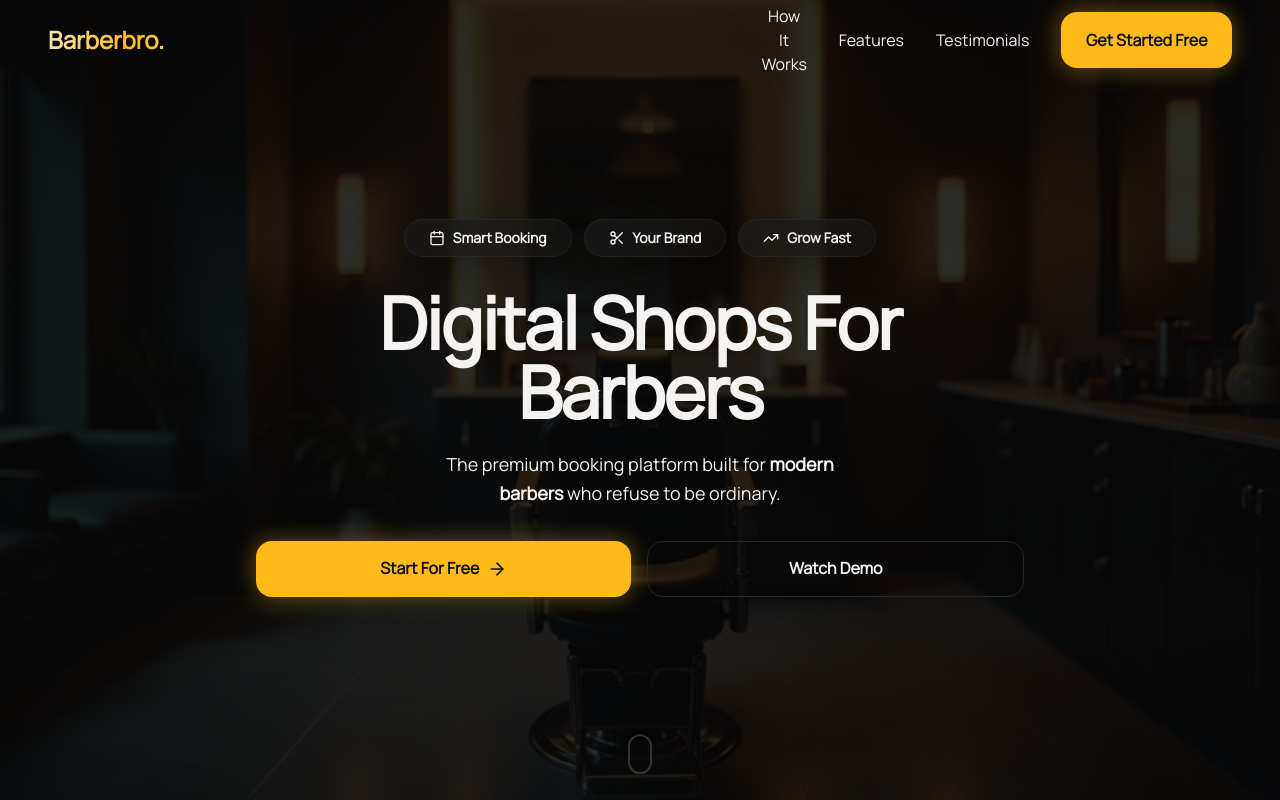
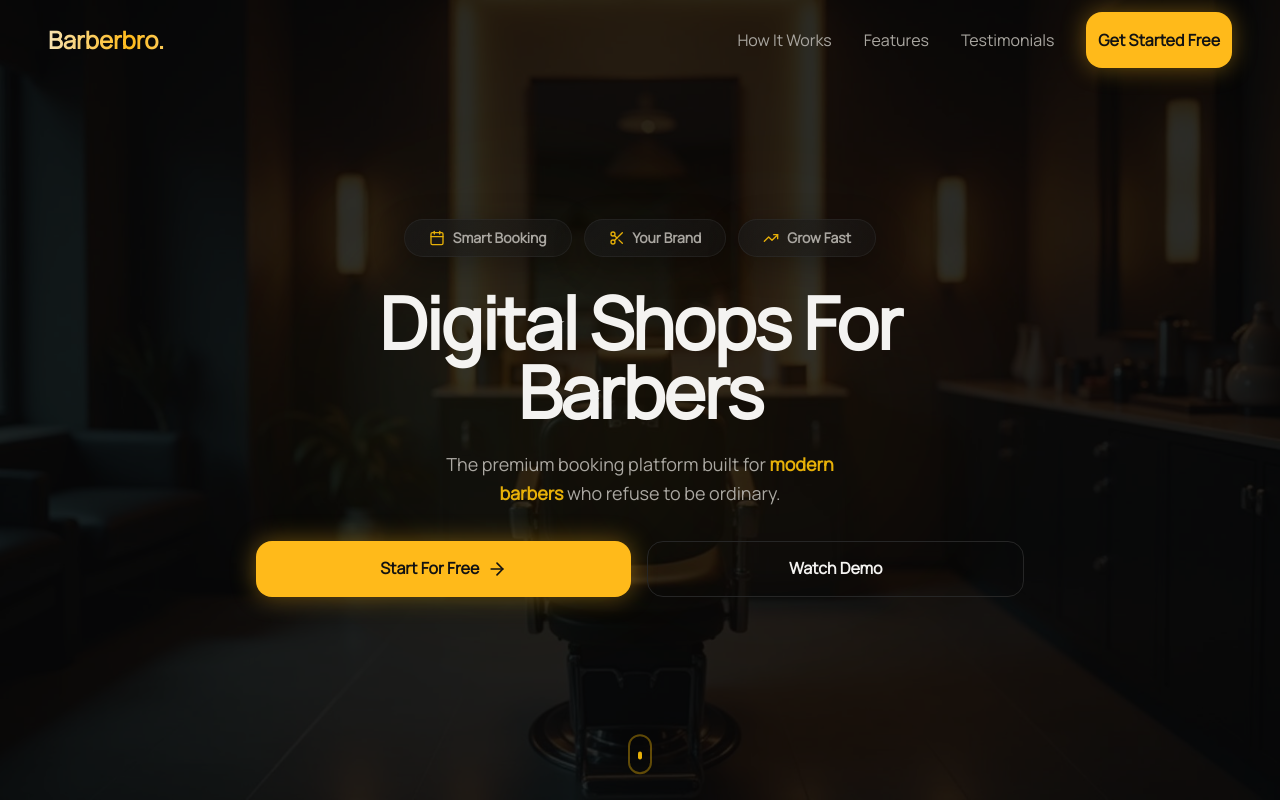
Before and after one commit to chetansharma0706/barbershot, a Next.js app: page / in a window 1280 px wide. Shown: the top 800 px of the page. Built offline with nearby package versions, Linux system fonts and the light colour scheme.

Commit message:
added styling

```diff
--- a/app/globals.css
+++ b/app/globals.css
@@ -56,6 +56,51 @@
 
     --transition-smooth: all 0.4s cubic-bezier(0.4, 0, 0.2, 1);
   }
+
+
+  @theme {
+  /* Base colors */
+  --color-background: hsl(var(--background));
+  --color-foreground: hsl(var(--foreground));
+
+  --color-card: hsl(var(--card));
+  --color-card-foreground: hsl(var(--card-foreground));
+
+  --color-popover: hsl(var(--popover));
+  --color-popover-foreground: hsl(var(--popover-foreground));
+
+  --color-primary: hsl(var(--primary));
+  --color-primary-foreground: hsl(var(--primary-foreground));
+
+  --color-secondary: hsl(var(--secondary));
+  --color-secondary-foreground: hsl(var(--secondary-foreground));
+
+  --color-muted: hsl(var(--muted));
+  --color-muted-foreground: hsl(var(--muted-foreground));
+
+  --color-accent: hsl(var(--accent));
+  --color-accent-foreground: hsl(var(--accent-foreground));
+
+  --color-destructive: hsl(var(--destructive));
+  --color-destructive-foreground: hsl(var(--destructive-foreground));
+
+  --color-border: hsl(var(--border));
+  --color-input: hsl(var(--input));
+  --color-ring: hsl(var(--ring));
+
+  /* Metals */
+  --color-gold: hsl(var(--gold));
+  --color-gold-light: hsl(var(--gold-light));
+
+  --color-gold-glow: hsl(var(--gold-glow));
+  --color-bronze: hsl(var(--bronze));
+  --color-copper: hsl(var(--copper));
+
+  /* Glass */
+  --color-glass-bg: hsl(var(--glass-bg));
+  --color-glass-border: hsl(var(--glass-border));
+}
+
 
 @layer base {
   * {
--- a/components/CTA.tsx
+++ b/components/CTA.tsx
@@ -1,5 +1,6 @@
 "use client";
 import { motion } from "framer-motion";
+import Image from 'next/image';
 import { Button } from "@/components/ui/button";
 import { ArrowRight, Check } from "lucide-react";
 
@@ -15,11 +16,14 @@ const CTA = () => {
     <section className="py-24 relative overflow-hidden">
       {/* Background Image */}
       <div className="absolute inset-0">
-        <div
-          className="absolute inset-0 bg-cover bg-center"
-          style={{ backgroundImage: `url(/cta-bg.jpg)` }}
+        <Image
+          src="/cta-bg-45.jpg"
+          alt="CTA background"
+          fill
+          className="object-cover"
+          priority
         />
-        <div className="absolute inset-0 bg-background/85" />
+        <div className="absolute inset-0 bg-black/70" />
       </div>
 
       {/* Background Effects */}
@@ -45,7 +49,7 @@ const CTA = () => {
         >
           {/* Badge */}
           <div className="inline-flex items-center gap-2 px-4 py-2 rounded-full bg-gold/10 border border-gold/20">
-            <span className="text-sm text-gold font-medium font-inter">Limited Time Offer</span>
+            <span className="text-sm font-medium text-gold">Limited Time Offer</span>
           </div>
 
           {/* Heading */}
--- a/components/Navbar.tsx
+++ b/components/Navbar.tsx
@@ -43,26 +43,26 @@ const Navbar = () => {
           </div>
 
           {/* Desktop Menu */}
-          <div className="hidden md:flex items-center space-x-8">
+          <div className="hidden md:flex items-center space-x-8 flex-nowrap whitespace-nowrap">
             <button
               onClick={() => scrollToSection("how-it-works")}
-              className="text-muted-foreground hover:text-foreground transition-colors font-inter font-medium"
+              className="text-muted-foreground hover:text-foreground transition-colors font-inter font-medium whitespace-nowrap"
             >
               How It Works
             </button>
             <button
               onClick={() => scrollToSection("features")}
-              className="text-muted-foreground hover:text-foreground transition-colors font-inter font-medium"
+              className="text-muted-foreground hover:text-foreground transition-colors font-inter font-medium whitespace-nowrap"
             >
               Features
             </button>
             <button
               onClick={() => scrollToSection("testimonials")}
-              className="text-muted-foreground hover:text-foreground transition-colors font-inter font-medium"
+              className="text-muted-foreground hover:text-foreground transition-colors font-inter font-medium whitespace-nowrap"
             >
               Testimonials
             </button>
-            <Button size="default" className="gold-glow font-bold" onClick={() => router.push('/auth/signup')}>
+            <Button size="default" className="gold-glow font-bold px-3" onClick={() => router.push('/auth/signup')}>
               Get Started Free
             </Button>
           </div>
@@ -76,7 +76,7 @@ const Navbar = () => {
           </button>
         </div>
 
-        {/* Mobile Menu */}
+          {/* Mobile Menu */}
         {isMobileMenuOpen && (
           <div className="md:hidden glass-card mt-2 p-6 space-y-4 animate-fade-in">
             <button
--- a/proxy.ts
+++ b/proxy.ts
@@ -5,39 +5,50 @@ import { createServerClient } from "@supabase/ssr";
 export async function proxy(request: NextRequest) {
   const pathname = request.nextUrl.pathname;
 
-  if (pathname.startsWith("/_next") || pathname.match(/\.(png|jpg|jpeg|svg|webp)$/)) {
+  if (
+    pathname.startsWith("/_next") ||
+    pathname.match(/\.(png|jpg|jpeg|svg|webp)$/)
+  ) {
     return NextResponse.next();
   }
 
-  let response = NextResponse.next();
+  let response = NextResponse.next({
+    request: {
+      headers: request.headers
+    }
+  });
 
   const supabase = createServerClient(
     process.env.NEXT_PUBLIC_SUPABASE_URL!,
     process.env.NEXT_PUBLIC_SUPABASE_ANON_KEY!,
     {
       cookies: {
-        get(name) {
-          return request.cookies.get(name)?.value;
+        getAll() {
+          return request.cookies.getAll();
         },
-        set(name, value, options) {
-          response.cookies.set(name, value, options);
+        setAll(cookies) {
+          cookies.forEach(({ name, value, options }) => {
+            response.cookies.set(name, value, options);
+          });
         }
       }
     }
   );
 
-  const { data: { user } } = await supabase.auth.getUser();
+  const {
+    data: { user }
+  } = await supabase.auth.getUser();
 
-  // 🔥 "/" MUST be public
+  // public routes
   const publicRoutes = ["/", "/auth/login", "/auth/signup", "/auth/callback"];
   const isPublic = publicRoutes.includes(pathname);
 
-  // NOT LOGGED IN → redirect only if private route
+  // not logged in
   if (!user && !isPublic) {
     return NextResponse.redirect(new URL("/", request.url));
   }
 
-  // LOGGED IN → now fetch profile
+  // logged in
   if (user) {
     const { data: profile } = await supabase
       .from("profiles")
@@ -46,26 +57,35 @@ export async function proxy(request: NextRequest) {
       .single();
 
     const step = profile?.onboarding_step || "role_selection";
-    const dashboard = profile?.user_role === "barber" ? "/dashboard" : "/search";
+    const dashboard =
+      profile?.user_role === "barber" ? "/dashboard" : "/search";
 
-    // Logged in + visiting public route
+    // logged in + hits public
     if (isPublic) {
-      // Onboarding not done → go to onboarding
       if (!profile?.onboarding_completed) {
-        return NextResponse.redirect(new URL(`/onboarding/${step}`, request.url));
+        return NextResponse.redirect(
+          new URL(`/onboarding/${step}`, request.url)
+        );
       }
-      // Onboarding done → go to dashboard/search
+
       return NextResponse.redirect(new URL(dashboard, request.url));
     }
 
-    // Private routes:
-    // If onboarding incomplete and route is NOT onboarding
-    if (!profile?.onboarding_completed && !pathname.startsWith("/onboarding")) {
-      return NextResponse.redirect(new URL(`/onboarding/${step}`, request.url));
+    // private + incomplete onboarding
+    if (
+      !profile?.onboarding_completed &&
+      !pathname.startsWith("/onboarding")
+    ) {
+      return NextResponse.redirect(
+        new URL(`/onboarding/${step}`, request.url)
+      );
     }
 
-    // If onboarding completed but trying to access onboarding
-    if (profile?.onboarding_completed && pathname.startsWith("/onboarding")) {
+    // onboarding completed but trying to access onboarding
+    if (
+      profile?.onboarding_completed &&
+      pathname.startsWith("/onboarding")
+    ) {
       return NextResponse.redirect(new URL(dashboard, request.url));
     }
   }
@@ -74,5 +94,5 @@ export async function proxy(request: NextRequest) {
 }
 
 export const config = {
-  matcher: ["/:path*"],
+  matcher: ["/:path*"]
 };
```
